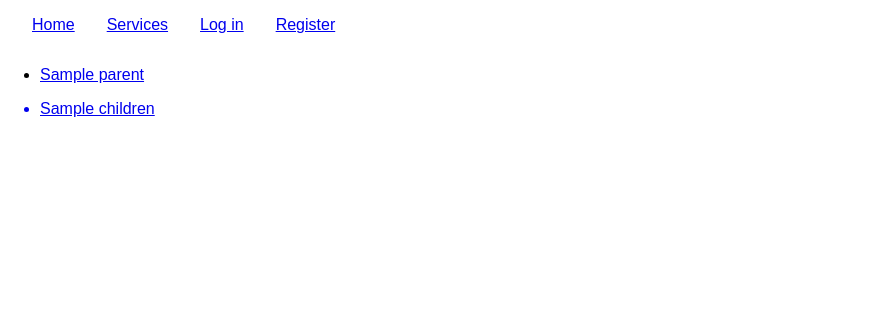
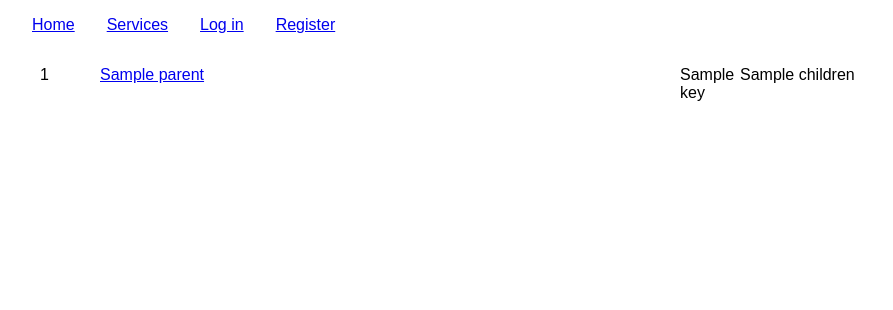
Before and after one commit to v1ed/test_exercise_redsoft, a Flask app: template app/templates/browse.html in a window 1280 px wide. Shown: the top 310 px of the page, without its empty margins (0-893 px from the left). Run offline with Flask 3, Linux system fonts and the light colour scheme; the template is opened without the code that fills it: most values are stand-ins (such as "Sample title", 1, 10 or a date in 2020).

Commit message:
+style and fixes

```diff
--- a/app/static/css/style.css
+++ b/app/static/css/style.css
@@ -20,3 +20,20 @@ html, body {
     text-decoration: none;
     padding: 0 1em;
 }
+
+.content {
+    display: flex;
+}
+
+.parents, .childrens {
+    width: 50%;
+}
+
+.parent, .children {
+    list-style: none;
+    display: flex;
+}
+
+.parent_key, .children_key {
+    width: 10%;
+}
--- a/app/templates/browse.html
+++ b/app/templates/browse.html
@@ -1,11 +1,15 @@
 {% extends "base.html" %}
 
 {% block content %}
+<div class="content">
     <div class="parents">
         <ul>
             {% for parent in parents %}
-        <li>
-            <a href="/browse?parent={{ parent[0] }}">{{ parent }}
+            <li class="parent">
+                <div class="parent_key"> {{ parent[0] }} </div>
+                <div class="parent_name">
+                    <a href="/browse?parent={{ parent[0] }}"> {{ parent[1] }} </a>
+                </div>
             </li>
             {% endfor %}
         </ul>
@@ -15,8 +19,9 @@
         <ul>
             {% if childrens %}
                 {% for children in childrens %}
-            <li>
-                {{ children }}
+                <li class="children">
+                    <div class="children_key"> {{ children.key }} </div>
+                    <div class="children_name"> {{ children.name }} </div>
                 </li>
                 {% endfor %}
             {% else %}
@@ -26,4 +31,5 @@
             {% endif %}
         </ul>
     </div>
+</div>
 {% endblock %}
--- a/app/views.py
+++ b/app/views.py
@@ -13,7 +13,7 @@ async def get_user(username):
     return User.query.filter_by(username=username).first()
 
 
-def get_parents(data, l=[]):
+def get_parents(data, l):
     for d in data:
         if 'children' in d.keys():
             l += [(d["key"], d["name"])]
@@ -36,7 +36,7 @@ def parent_searcher(data, key):
 async def get_data(key=""):
     with open("server_data.json", "r") as f:
         data = json.load(f)
-    parents = get_parents(data)
+    parents = get_parents(data, [])
     print(parents)
     childrens = parent_searcher(data, key)
     asyncio.sleep(1)
```
Lines whose indentation alone changed are shown as unchanged.
